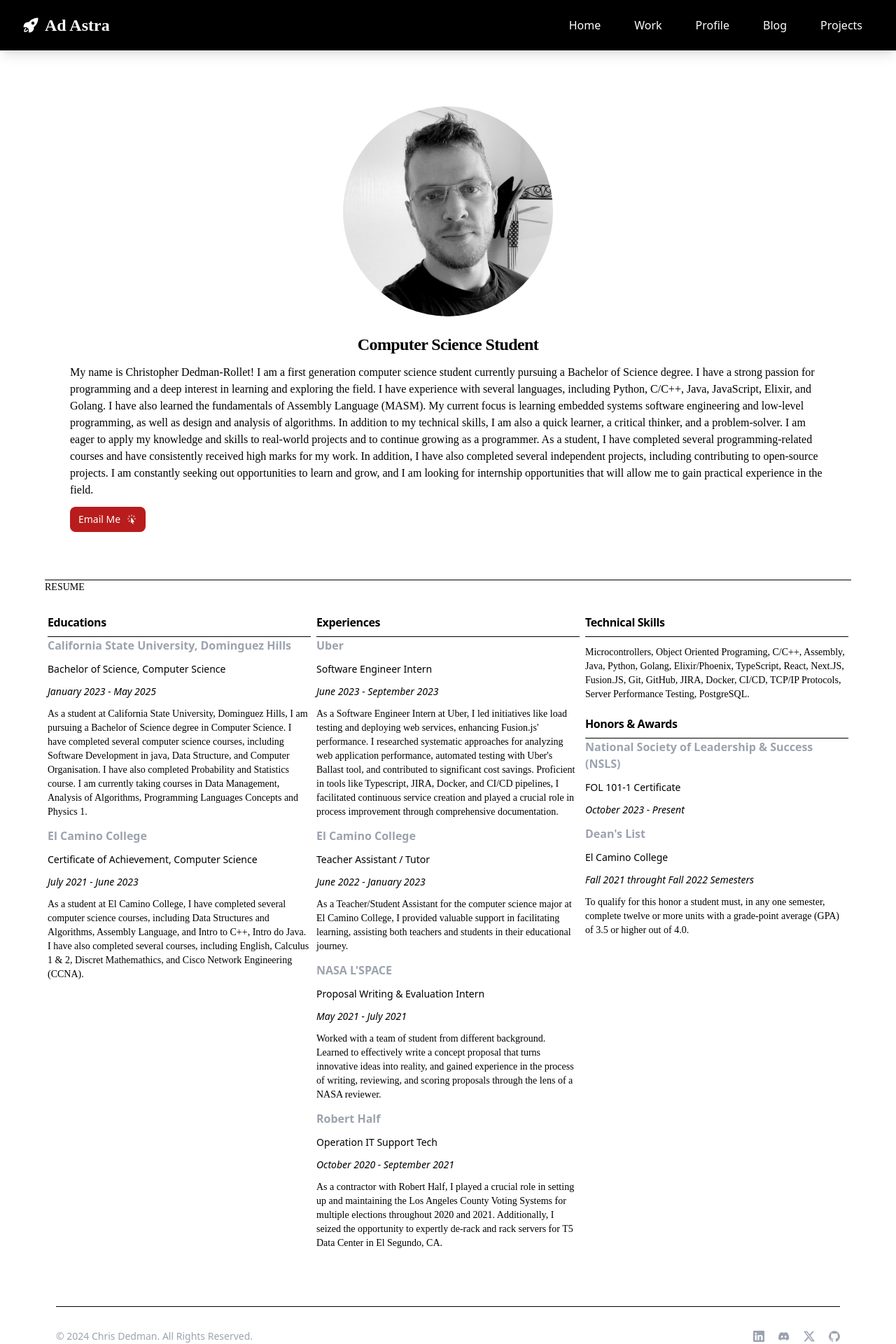
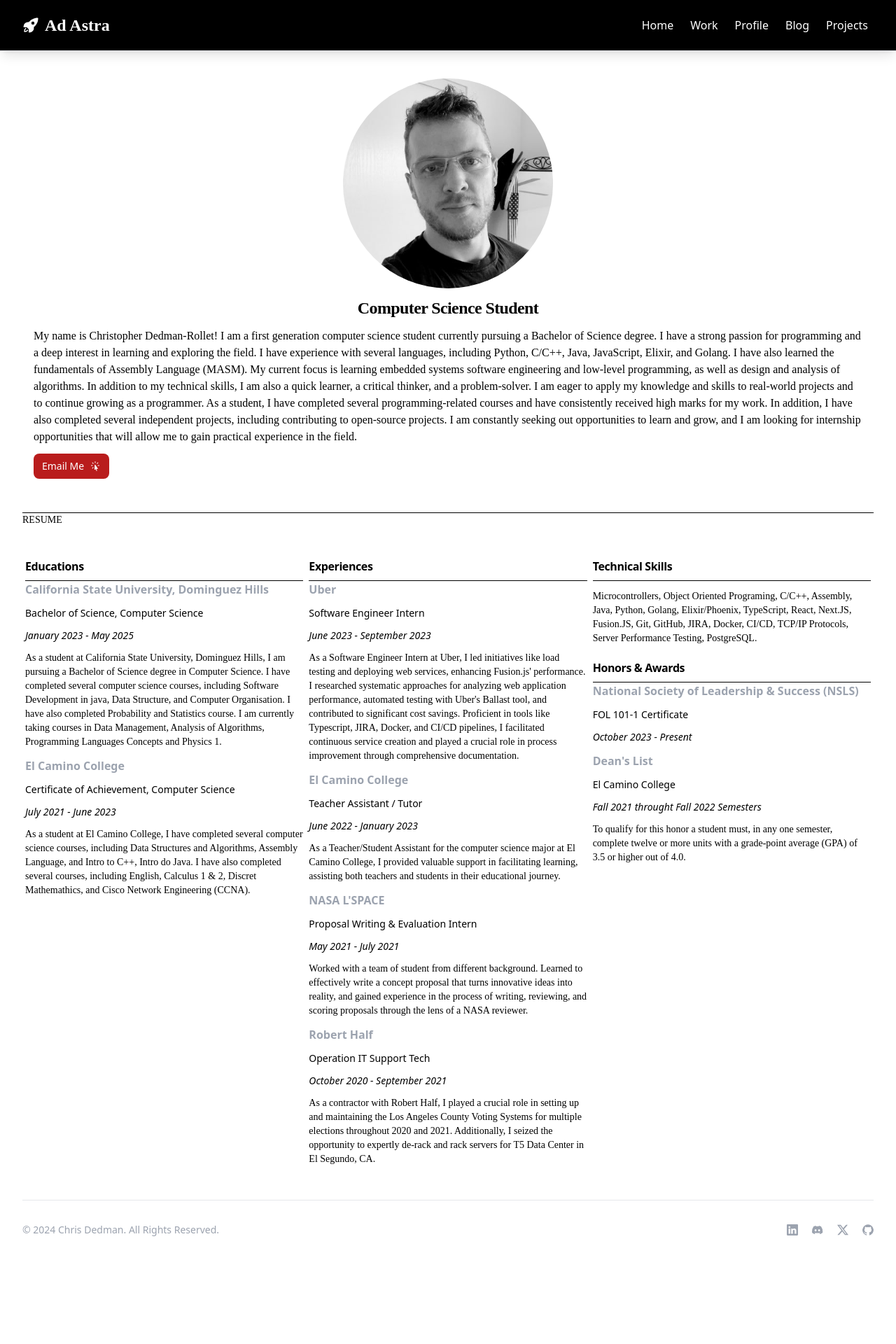
Before and after one commit to chrisdedman/website, a Next.js app: page /profile in a window 1280 px wide. Shown: the top 1920 px of the page at 70% size. After the commit the page ends 1767 px from the top, so only its background shows below. Built offline with nearby package versions, Linux system fonts and the light colour scheme.

Commit message:
refactor: Update page layout and styling for better responsiveness

```diff
--- a/src/app/page.tsx
+++ b/src/app/page.tsx
@@ -29,7 +29,6 @@ export default function Page() {
         </div>
       </div>
 
-
       <div className="flex flex-wrap justify-center">
         <CategoryCard title="Profile" />
         <CategoryCard title="Work" />
--- a/src/app/profile/page.tsx
+++ b/src/app/profile/page.tsx
@@ -12,11 +12,11 @@ import { CursorArrowRaysIcon } from "@heroicons/react/24/solid";
 
 export default function Page() {
   return (
-    <div className="h-screen p-8 lg:p-16 mt-16">
+    <div className="h-screen p-4 lg:p-8 mt-16">
       <Menu />
       <AboutMe />
       <hr className="h-px my-8 mb-0 bg-black border-0 separator" />
-      <p className="text-sm font-montez mt-0 mb-0">RESUME</p>
+      <p className="text-sm font-montez mt-0 mb-4">RESUME</p>
       <div className="flex flex-col lg:flex-row justify-between">
         <div className="lg:w-1/3 mb-4 lg:mb-0">
           <Educations />
@@ -38,7 +38,7 @@ export default function Page() {
 
 function AboutMe() {
   return (
-    <div className="p-6">
+    <div className="p-4">
       <div className="mb-3 font-normal flex justify-center">
         <Image
           className="rounded-full"
@@ -48,7 +48,6 @@ function AboutMe() {
           height={300}
         />
       </div>
-      <div className="p-3">
       <h5 className="mb-2 text-2xl font-bold font-montez tracking-tight flex justify-center">Computer Science Student</h5>
       <p className="mb-3 font-normal font-montez">
         My name is Christopher Dedman-Rollet! I am a first generation computer science student currently pursuing a Bachelor of Science degree.
@@ -67,6 +66,5 @@ function AboutMe() {
         Email Me <CursorArrowRaysIcon className="w-4 h-4 ms-2" />
       </a>
     </div>
-    </div>
   )
 }
--- a/src/app/projects/asteroid/page.tsx
+++ b/src/app/projects/asteroid/page.tsx
@@ -6,17 +6,15 @@ import Footer from '@/components/footer'
 
 export default function Asteroid() {
   return (
-    <div className="h-screen p-8 lg:p-16 mt-16 ">
+    <div className="h-screen p-4 lg:p-8 mt-16 ">
       <Menu />
-      <div className="p-6 border border-gray-200 rounded-lg shadow">
-        <div className="p-1">
+      <div className="p-4 border border-gray-200 rounded-lg shadow">
         <h5 className="mb-2 text-2xl font-bold tracking-tight">Near Earth Object Tracker</h5>
         <hr className="h-px my-8 bg-black border-0 separator mt-0 mb-0" />
         <div>
           <address>By <a rel="author" href="/">Chris Dedman-Rollet</a></address>
           on <time dateTime="03-07-2024" title="March 7th, 2024">03-07-2024</time>
           <Article />
-          </div>
         </div>
       </div>
       <Footer />
--- a/src/app/projects/cursif/page.tsx
+++ b/src/app/projects/cursif/page.tsx
@@ -7,10 +7,9 @@ import { CursorArrowRaysIcon } from "@heroicons/react/24/solid";
 
 export default function Cursif() {
   return (
-    <div className="h-screen p-8 lg:p-16 mt-16 ">
+    <div className="h-screen p-4 lg:p-8 mt-16 ">
       <Menu />
-      <div className="p-6 border border-gray-200 rounded-lg shadow">
-        <div className="p-1">
+      <div className="p-4 border border-gray-200 rounded-lg shadow">
         <h5 className="mb-2 text-2xl font-bold tracking-tight">
           <a href="/projects" className="underline">Projects</a>{" > "}Cursif
         </h5>
@@ -19,7 +18,6 @@ export default function Cursif() {
           <address>By <a rel="author" href="/">Chris Dedman-Rollet</a></address>
           on <time dateTime="03-08-2024" title="March 8th, 2024">03-08-2024</time>
           <Article />
-          </div>
         </div>
       </div>
       <Footer />
--- a/src/app/projects/deep-work/page.tsx
+++ b/src/app/projects/deep-work/page.tsx
@@ -6,16 +6,14 @@ import Footer from '@/components/footer'
 
 export default function Page() {
   return (
-    <div className="h-screen p-8 lg:p-16 mt-16">
+    <div className="h-screen p-4 lg:p-8 mt-16">
       <Menu />
-      <div className="p-6">
-        <div className="p-1">
-          <h5 className="mb-2 text-2xl font-bold tracking-tight">
-            <a href="/projects" className="underline">Projects</a>{" > "}Deep Work
-          </h5>
-          <hr className="h-px my-8 bg-black border-0 separator mt-0 mb-0" />
-          <MyTimer />
-        </div>
+      <div className="p-4">
+        <h5 className="mb-2 text-2xl font-bold tracking-tight">
+          <a href="/projects" className="underline">Projects</a>{" > "}Deep Work
+        </h5>
+        <hr className="h-px my-8 bg-black border-0 separator mt-0 mb-0" />
+        <MyTimer />
       </div>
       <Footer />
     </div>
--- a/src/app/projects/page.tsx
+++ b/src/app/projects/page.tsx
@@ -7,10 +7,10 @@ import { CursorArrowRaysIcon } from "@heroicons/react/24/solid";
 
 export default function Page() {
   return (
-    <div className="h-screen p-8 lg:p-16 mt-16">
+    <div className="h-screen p-4 lg:p-8 mt-16">
       <Menu />
 
-      <div className="p-6">
+      <div className="p-4">
         <h5 className="mb-2 text-2xl font-bold tracking-tight">Projects</h5>
         <hr className="h-px my-8 bg-black border-0 separator mt-0 mb-0" />
         <div className="lg:flex lg:items-center lg:justify-center flex-col">
--- a/src/app/work/page.tsx
+++ b/src/app/work/page.tsx
@@ -7,7 +7,7 @@ import { CursorArrowRaysIcon } from "@heroicons/react/24/solid";
 
 export default function Page() {
   return (
-    <div className="h-screen p-8 lg:p-16 mt-16">
+    <div className="h-screen p-4 lg:p-8 mt-16">
       <Menu />
       <div className="flex items-center justify-center">
         <div className="max-w-sm p-6 bg-white border border-gray-200 rounded-lg shadow ">
--- a/src/app/work/uber/page.tsx
+++ b/src/app/work/uber/page.tsx
@@ -6,10 +6,9 @@ import Footer from '@/components/footer'
 
 export default function Page() {
   return (
-    <div className="h-screen p-8 lg:p-16 mt-16 ">
+    <div className="h-screen p-4 lg:p-8 mt-16">
       <Menu />
-      <div className="p-6 border border-gray-200 rounded-lg shadow">
-        <div className="p-1">
+      <div className="p-4 border border-gray-200 rounded-lg shadow">
         <h5 className="mb-2 text-2xl font-bold tracking-tight">
           <a href="/work" className="underline">Work</a>{" > "}Software Engineering ~ Uber
         </h5>
@@ -18,7 +17,6 @@ export default function Page() {
           <address>By <a rel="author" href="/">Chris Dedman-Rollet</a></address>
           on <time dateTime="09-04-2023" title="September 4th, 2023">09-04-2023</time>
           <Article />
-          </div>
         </div>
       </div>
       <Footer />
--- a/src/components/footer.tsx
+++ b/src/components/footer.tsx
@@ -3,8 +3,8 @@ import React from "react";
 export default function Footer() {
   return (
     <footer className="">
-      <div className="mx-auto w-full max-w-screen-xl p-4 py-6 lg:py-8">
-        <hr className="h-px my-8 border-0 separator sm:mx-auto lg:my-8" />
+      <div className="mx-auto w-full max-w-screen-xl">
+        <hr className="h-px my-8 border-1 separator sm:mx-auto lg:my-8" />
         <div className="sm:flex sm:items-center sm:justify-between">
           <span className="text-sm text-gray-400 sm:text-center dark:text-gray-500">© 2024 Chris Dedman. All Rights Reserved.
           </span>
--- a/src/components/navigation.tsx
+++ b/src/components/navigation.tsx
@@ -33,7 +33,7 @@ export default function Menu() {
               <path strokeLinecap="round" strokeLinejoin="round" strokeWidth="2" d="M4 6h16M4 12h16m-7 6h7"></path>
             </svg>
           </button>
-          <div className="hidden md:flex items-center space-x-4" id="navbar-sticky">
+          <div className="hidden md:flex items-center space-x-2" id="navbar-sticky">
             <NavItem to="/">Home</NavItem>
             <NavItem to="/work">Work</NavItem>
             <NavItem to="/profile">Profile</NavItem>
@@ -48,5 +48,5 @@ export default function Menu() {
 
 // Navigation item component
 const NavItem = ({ to, children }: { to: string, children: React.ReactNode }) => (
-  <a href={to} className="block px-4 py-2 rounded-md hover:bg-gray-800">{children}</a>
+  <a href={to} className="block px-2 py-2 rounded-md hover:bg-gray-800">{children}</a>
 );
```
Lines whose indentation alone changed are shown as unchanged.
